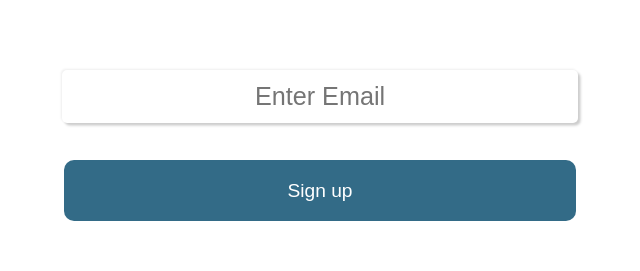
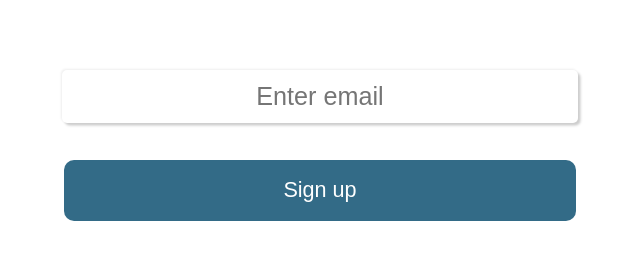
Before and after one commit to programpie/programpie, a website: page docs/index.html in a window 1280 px wide. Shown: the part 333-604 px from the top of the page, 320-960 px from the left. Drawn offline with Linux system fonts and the light colour scheme.

Commit message:
+ favicon + button font-size, line-height instead of padding + lowercase e in email placeholder

```diff
--- a/docs/index.html
+++ b/docs/index.html
@@ -6,6 +6,7 @@
   <meta http-equiv="X-UA-Compatible" content="IE=edge">
   <title>Programpie</title>
   <meta name="viewport" content="width=device-width, initial-scale=1">
+  <link rel="shortcut icon" href="favicon.ico" type="image/x-icon">
 </head>
 
 <body>
@@ -98,13 +99,13 @@
       border-radius: 5px;
     }
     .emailButton {
-      font-size: 80%;
+      font-size: 90%;
       justify-self: stretch;
       align-self: flex-start;
       border: none;
       background: var(--stone);
       color: white;
-      padding: 1em;
+      line-height: 270%;
       transition: background 0.5s ease-in-out;
       border-radius: 10px;
     }
@@ -135,7 +136,7 @@
           <h1 class="emailHeading">Enter your email</h1>
         </section>
         <section class="emailWrapper">
-          <input type="email" name="email" class="emailInput" placeholder="Enter Email">
+          <input type="email" name="email" class="emailInput" placeholder="Enter email">
           <input class="emailButton" type="button" value="Sign up">
         </section>
       </section>
```
Also changed, not shown: docs/favicon.ico (added).
